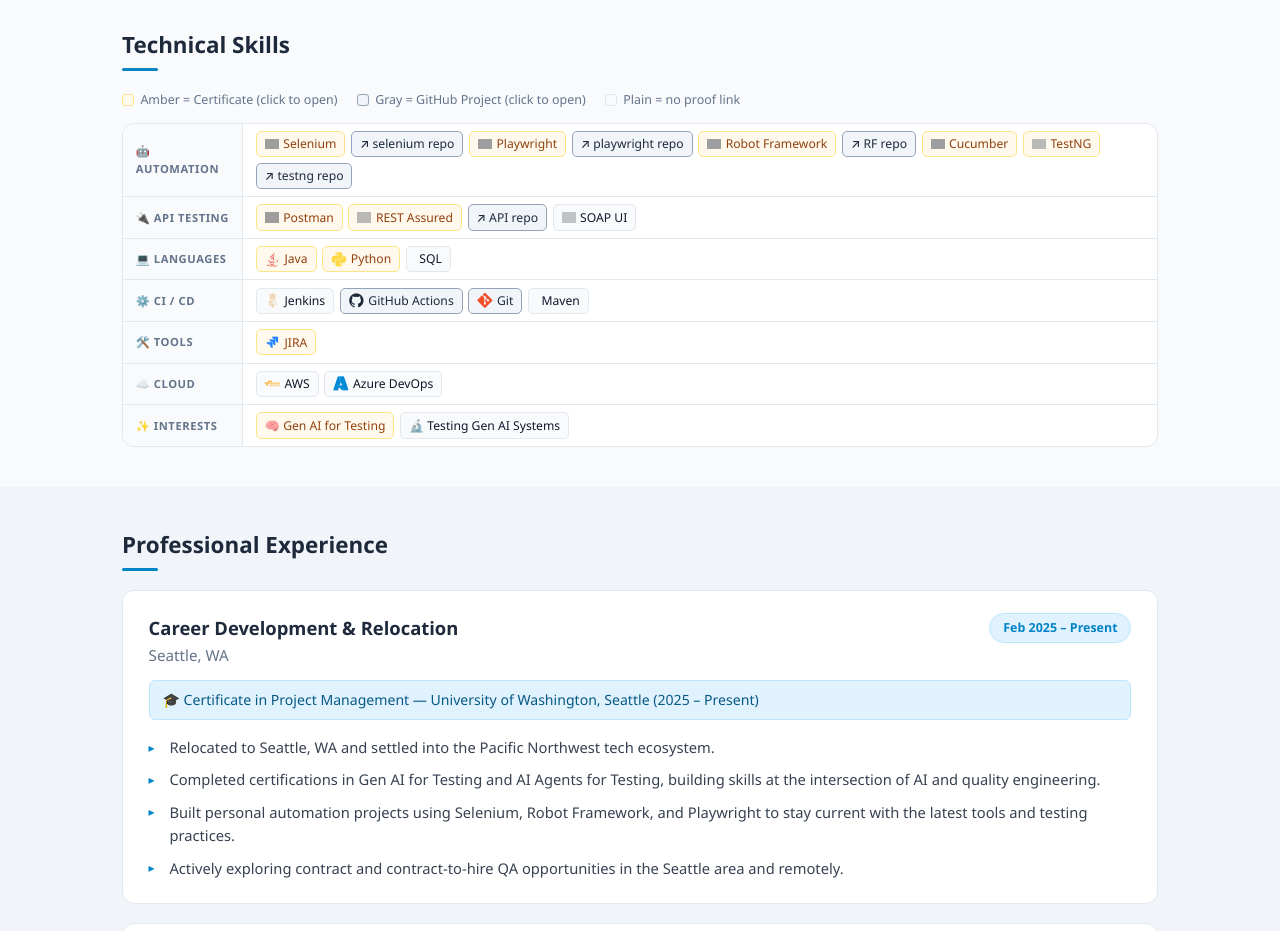
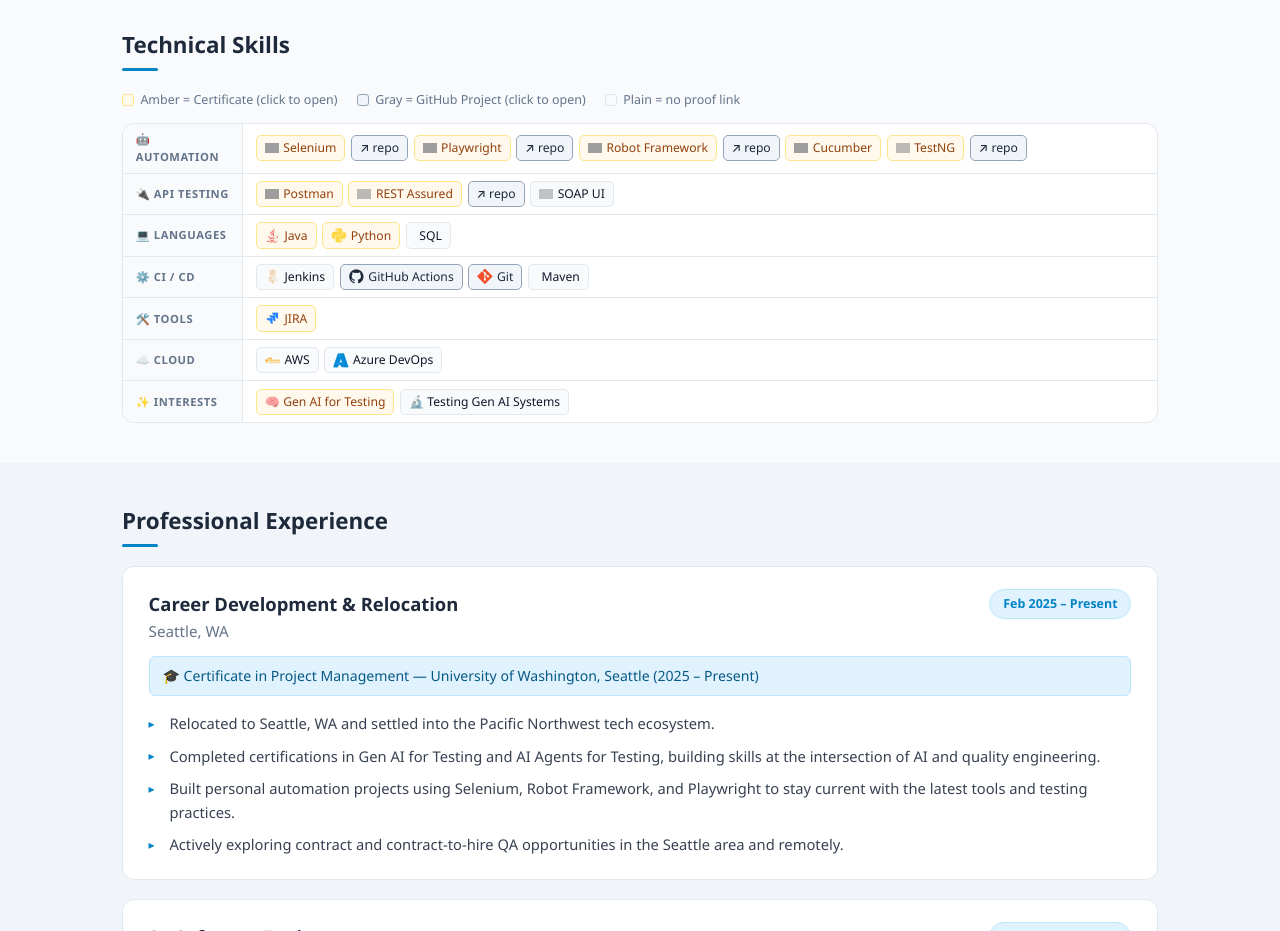
Before and after one commit to nalini0409/nalini0409.github.io, a plain HTML site: page index.html in a window 1280 px wide. Shown: the part 860-1791 px from the top of the page. Drawn offline with nearby package versions, Linux system fonts and the light colour scheme; grey boxes are pictures that could not be loaded; some icons are missing.

Commit message:
Clean up GitHub pill labels to just 'repo'

```diff
--- a/index.html
+++ b/index.html
@@ -856,14 +856,14 @@
       <div class="skill-category">🤖 Automation</div>
       <div class="skill-pills">
         <a href="certificates/RobotFramework_Python_Selenium.pdf" target="_blank" class="skill-pill has-cert"><img src="https://cdn.jsdelivr.net/gh/devicons/devicon/icons/selenium/selenium-original.svg" alt=""/>Selenium</a>
-        <a href="https://github.com/nalini0409/selenium-testng-framework" target="_blank" class="skill-pill has-github">↗ selenium repo</a>
+        <a href="https://github.com/nalini0409/selenium-testng-framework" target="_blank" class="skill-pill has-github">↗ repo</a>
         <a href="certificates/Playwright_Certification.pdf" target="_blank" class="skill-pill has-cert"><img src="https://cdn.jsdelivr.net/gh/devicons/devicon/icons/playwright/playwright-original.svg" alt=""/>Playwright</a>
-        <a href="https://github.com/nalini0409/playwright-api-testing" target="_blank" class="skill-pill has-github">↗ playwright repo</a>
+        <a href="https://github.com/nalini0409/playwright-api-testing" target="_blank" class="skill-pill has-github">↗ repo</a>
         <a href="certificates/RobotFramework_Python_Selenium.pdf" target="_blank" class="skill-pill has-cert"><img src="https://upload.wikimedia.org/wikipedia/commons/e/e4/Robot-framework-logo.png" style="width:14px;height:14px;object-fit:contain" alt=""/>Robot Framework</a>
-        <a href="https://github.com/nalini0409/robot-framework-automation" target="_blank" class="skill-pill has-github">↗ RF repo</a>
+        <a href="https://github.com/nalini0409/robot-framework-automation" target="_blank" class="skill-pill has-github">↗ repo</a>
         <a href="certificates/CucumberBDD.pdf" target="_blank" class="skill-pill has-cert"><img src="https://cdn.jsdelivr.net/gh/devicons/devicon/icons/cucumber/cucumber-plain.svg" alt=""/>Cucumber</a>
         <a href="certificates/TestNG.pdf" target="_blank" class="skill-pill has-cert"><img src="https://cdn.jsdelivr.net/gh/devicons/devicon/icons/java/java-original.svg" alt="" style="opacity:0.7"/>TestNG</a>
-        <a href="https://github.com/nalini0409/selenium-testng-framework" target="_blank" class="skill-pill has-github">↗ testng repo</a>
+        <a href="https://github.com/nalini0409/selenium-testng-framework" target="_blank" class="skill-pill has-github">↗ repo</a>
       </div>
     </div>
 
@@ -872,7 +872,7 @@
       <div class="skill-pills">
         <a href="certificates/RestAPI_RestAssured.pdf" target="_blank" class="skill-pill has-cert"><img src="https://cdn.jsdelivr.net/gh/devicons/devicon/icons/postman/postman-original.svg" alt=""/>Postman</a>
         <a href="certificates/RestAPI_RestAssured.pdf" target="_blank" class="skill-pill has-cert"><img src="https://cdn.jsdelivr.net/gh/devicons/devicon/icons/java/java-original.svg" alt="" style="opacity:0.7"/>REST Assured</a>
-        <a href="https://github.com/nalini0409/playwright-api-testing" target="_blank" class="skill-pill has-github">↗ API repo</a>
+        <a href="https://github.com/nalini0409/playwright-api-testing" target="_blank" class="skill-pill has-github">↗ repo</a>
         <span class="skill-pill"><img src="https://cdn.jsdelivr.net/gh/devicons/devicon/icons/xml/xml-original.svg" alt="" style="opacity:0.6"/>SOAP UI</span>
       </div>
     </div>
```
